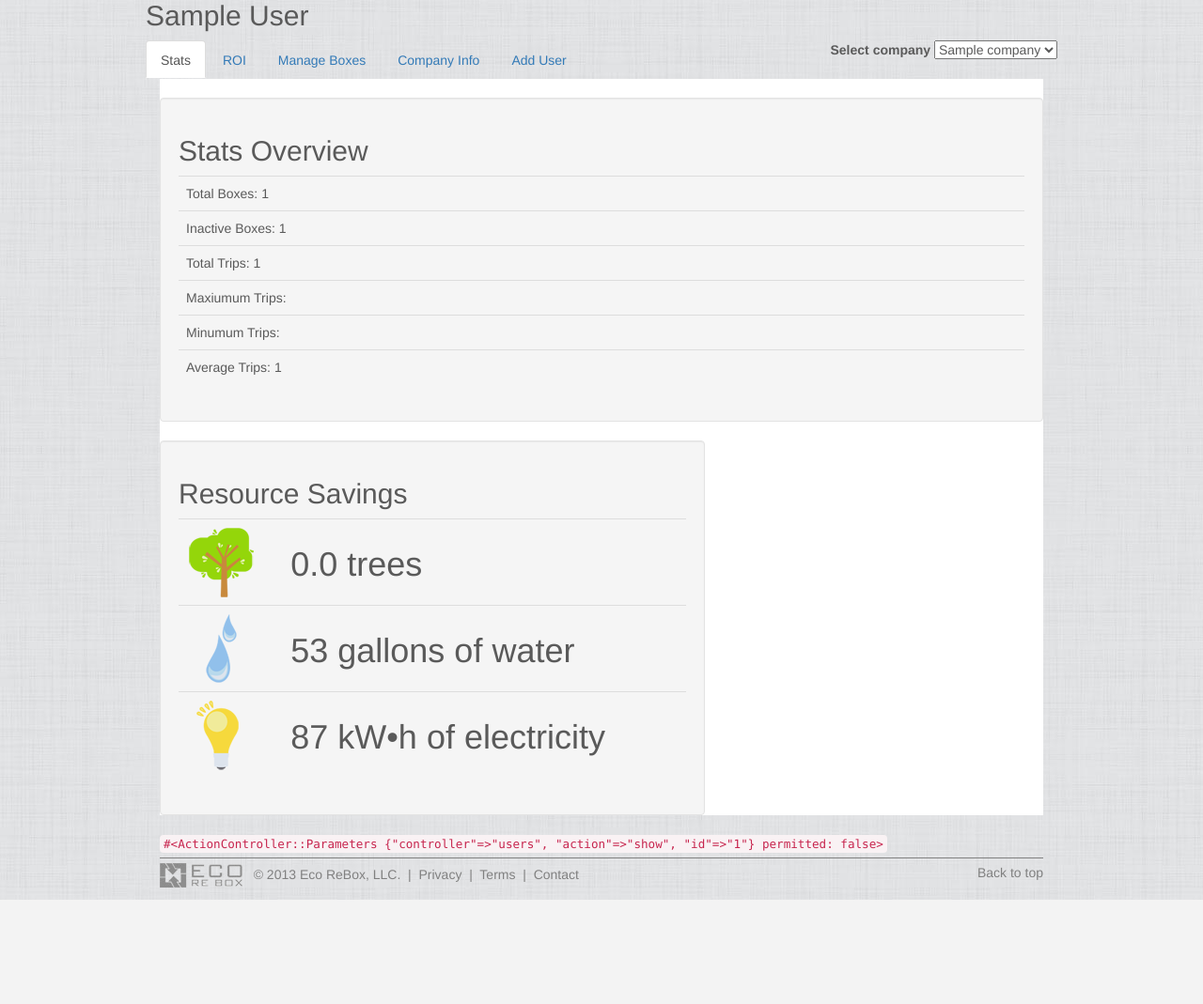
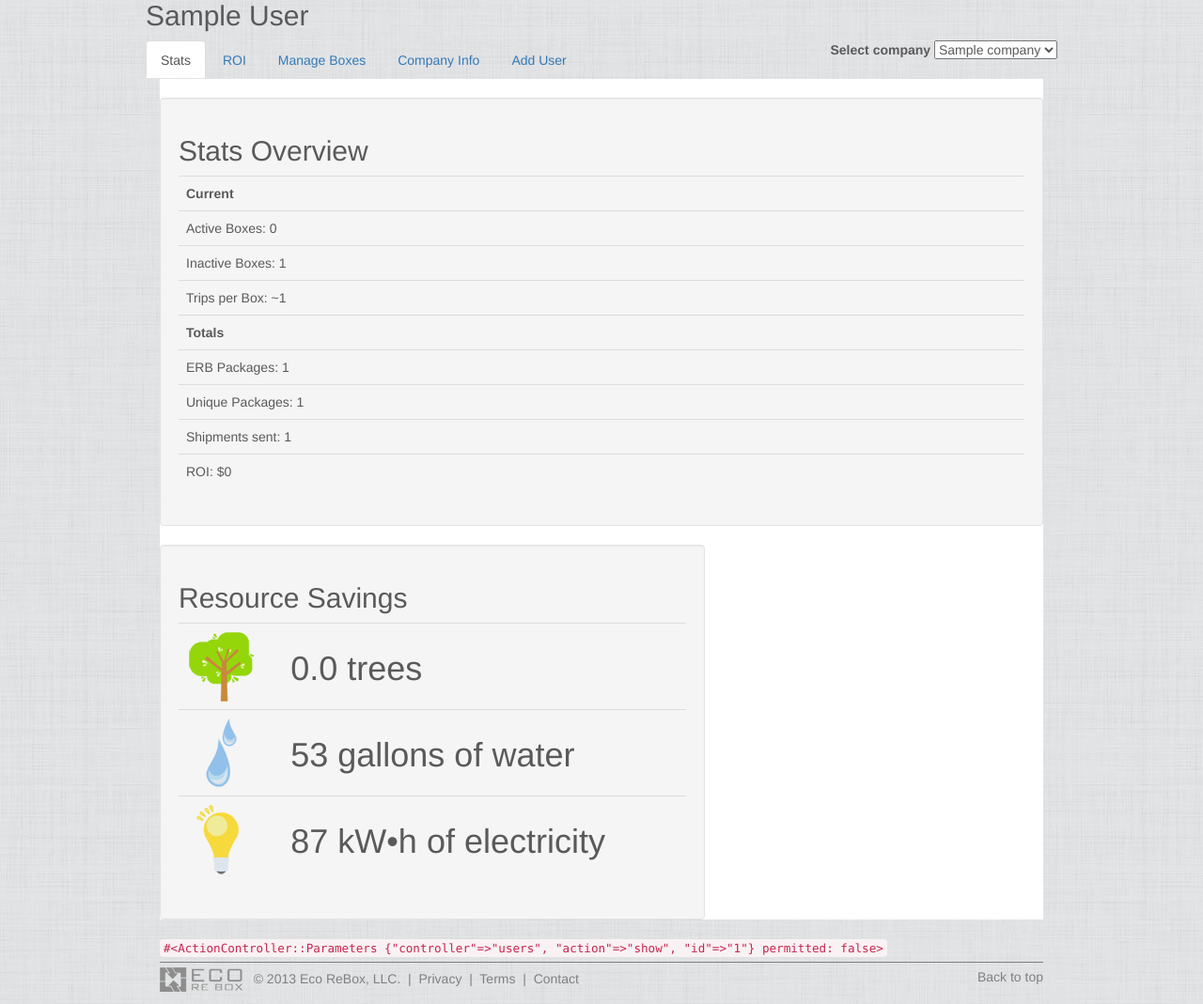
Before and after one commit to Mallanaga/ERB, a Rails app: page /users/1 in a window 1280 px wide. Shown: the part 175-1244 px from the top of the page at 94% size. Before the commit the page ends 1133 px from the top, so only its background shows below. Run offline with Rails 7, Linux system fonts and the light colour scheme; tables that the repository leaves empty hold one stand-in row (values such as "Sample post"); style sheets or scripts are compiled from the project's sources; parts of the project's set-up code (start-up, migrations or seed data) failed here and were passed over; some libraries are stand-ins or nearby versions.

Commit message:
dashboard tweaks

```diff
--- a/app/views/users/_manage_boxes.html.erb
+++ b/app/views/users/_manage_boxes.html.erb
@@ -3,10 +3,10 @@
     <table class="table table-hover">
       <thead><h2>Boxes</h2></thead>
       <tbody>
-        <tr><td>Total Boxes purchased: <%= @count %></td></tr>
-        <tr><td>Active: <%= @active %></td></tr>
-        <tr><td>Retired: <%= @inactive %></td></tr>
-        <tr><td>Total Trips: <%= @trips %></td></tr>
+        <tr><td>Total Boxes purchased: <%= number_with_delimiter(@count) %></td></tr>
+        <tr><td>Active: <%= number_with_delimiter(@active) %></td></tr>
+        <tr><td>Retired: <%= number_with_delimiter(@inactive) %></td></tr>
+        <tr><td>Total Trips: <%= number_with_delimiter(@trips) %></td></tr>
         <tr><td>Average Trips: <%= @avg %></td></tr>
         <% if current_user.admin? %>
         <tr><td><%= link_to "Export CSV", user_path(format: "csv", company_id: @company.id), class: 'btn' %></td></tr>
--- a/app/views/users/_overview.html.erb
+++ b/app/views/users/_overview.html.erb
@@ -3,12 +3,15 @@
     <table class="table table-hover">
       <thead><h2>Stats Overview</h2></thead>
       <tbody>
-        <tr><td>Total Boxes: <%= @count %></td></tr>
-        <tr><td>Inactive Boxes: <%= @inactive %></td></tr>
-        <tr><td>Total Trips: <%= @trips %></td></tr>
-        <tr><td>Maxiumum Trips: <%= @max %></td></tr>
-        <tr><td>Minumum Trips: <%= @min %></td></tr>
-        <tr><td>Average Trips: <%= @avg %></td></tr>
+        <tr><td><strong>Current</strong></td></tr>
+        <tr><td>Active Boxes: <%= number_with_delimiter(@active) %></td></tr>
+        <tr><td>Inactive Boxes: <%= number_with_delimiter(@inactive) %></td></tr>
+        <tr><td>Trips per Box: ~<%= @avg %></td></tr>
+        <tr><td><strong>Totals</strong></td></tr>
+        <tr><td>ERB Packages: <%= number_with_delimiter(@count) %></td></tr>
+        <tr><td>Unique Packages: <%= @boxes.size %></td></tr>
+        <tr><td>Shipments sent: <%= number_with_delimiter(@trips) %></td></tr>
+        <tr><td>ROI: <%= number_to_currency(@roi, precision: 0) %></td></tr>
       </tbody>
     </table>
   </div>
@@ -16,11 +19,11 @@
     <table class="table">
       <thead><h2>Resource Savings</h2></thead>
       <tr><td><%= image_tag 'res_trees.png', alt: 'trees', class: 'resource_pic' %></td>
-          <td><h1><%= "#{pluralize(number_with_delimiter(@company.trees, delimiter: ','), 'tree')}" %></h1></td></tr>
+          <td><h1><%= "#{pluralize(number_with_delimiter(@company.trees), 'tree')}" %></h1></td></tr>
       <tr><td><%= image_tag 'res_water.png', alt: 'trees', class: 'resource_pic' %></td>
-          <td><h1><%= "#{pluralize(number_with_delimiter(@company.water, delimiter: ','), 'gallon')} of water" %></h1></td></tr>
+          <td><h1><%= "#{pluralize(number_with_delimiter(@company.water), 'gallon')} of water" %></h1></td></tr>
       <tr><td><%= image_tag 'res_energy.png', alt: 'trees', class: 'resource_pic' %></td>
-          <td><h1><%= raw "#{number_with_delimiter(@company.electricity, delimiter: ',')} kW&#8226;h of electricity" %></h1></td></tr>
+          <td><h1><%= raw "#{number_with_delimiter(@company.electricity)} kW&#8226;h of electricity" %></h1></td></tr>
     </table>
   </div>
 </div>
```
